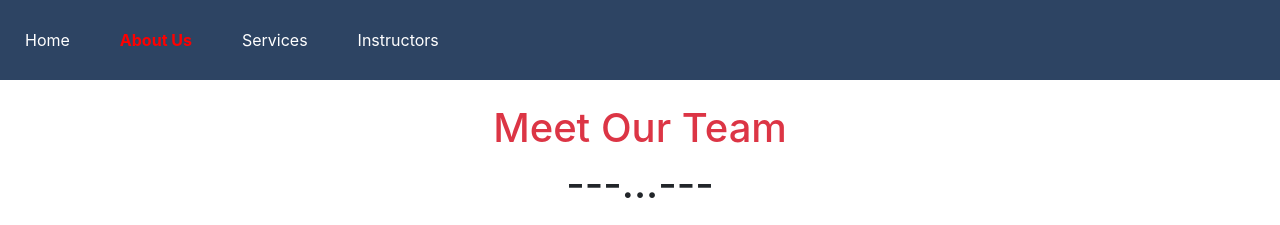
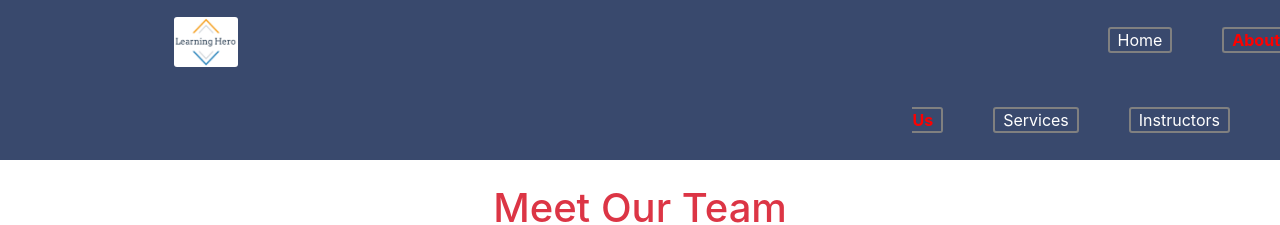
Before and after one commit to mohammadatiqurrahman/online-education, a React (Create React App) app: page /about_us in a window 1280 px wide. Shown: the top 225 px of the page. Built offline with nearby package versions, Linux system fonts and the light colour scheme.

Commit message:
update components

```diff
--- a/src/components/Navbar/NavBar.css
+++ b/src/components/Navbar/NavBar.css
@@ -1,11 +1,29 @@
 .nav-style{
-    background-color: rgb(45, 68, 99);
+    /* background-color: rgb(45, 68, 99); */
+    background-color: rgb(57, 73, 109);
     line-height: 80px;
-    text-align: left;
+    text-align: right;
 }
 .style-nav{
     text-decoration: none;
-    margin: 25px;
+    margin-right: 50px;
     color: white;
+    padding: 1px 8px;
+    border: 2px solid gray;
+    border-radius: 3px;
+    transition: .6s;
 
 }
+.style-nav:hover{
+    background-color: rgb(167, 164, 164);
+    border-radius: 3px;
+    border: 2px solid white;
+    color: black;
+    font-weight:600;
+}
+.logo{
+    width: 5%;
+    height: 50px;
+    border-radius: 3px;
+    margin-right: 870px;
+}
--- a/src/components/Navbar/NavBar.js
+++ b/src/components/Navbar/NavBar.js
@@ -1,5 +1,6 @@
 import React from 'react';
 import { NavLink } from 'react-router-dom';
+import logo from '../../images/logo1.png'
 import './NavBar.css'
 
 const NavBar = () => {
@@ -11,10 +12,12 @@ const NavBar = () => {
         <div>
                     <div className="nav-style">
             <nav>
+            <img className="logo" src={logo} alt="" />
                 <NavLink className="style-nav" activeStyle={activeStyle} to="/home">Home</NavLink>
                 <NavLink className="style-nav" activeStyle={activeStyle} to="/about_us">About Us</NavLink>
                 <NavLink className="style-nav" activeStyle={activeStyle} to="/services">Services</NavLink>
                 <NavLink className="style-nav" activeStyle={activeStyle} to="/instructors">Instructors</NavLink>
+
             </nav>
         </div>
         </div>
--- a/src/components/ShowCourses/ShowCourses.js
+++ b/src/components/ShowCourses/ShowCourses.js
@@ -8,7 +8,7 @@ const ShowCourses = (props) => {
         <div>
         <div className="col">
             <div className="card h-100 text-start">
-            <img src={img} className="card-img-top w-100 img-height" alt="..."/>
+            <img src={img} className="card-img-top w-100 img-height " alt="..."/>
             <div className="card-body">
                 <h5 className="card-title">{category}</h5>
                 <p className="card-text">{description.slice(0,150)}</p>
--- a/src/components/ShowServices/ShowServices.js
+++ b/src/components/ShowServices/ShowServices.js
@@ -7,7 +7,7 @@ const ShowServices = (props) => {
         <div class="col mt-4">
         <div class="card h-100 text-start">
             <img src={img} class="card-img-top img-height" alt="..."/>
-            <div class="card-body text-success">
+            <div class="card-body">
                 <h5 class="card-title">{category}</h5>
                 <p class="card-text">{description.slice(0,150)}</p>
                 <h6 class="card-text">$ {price}</h6>
```
Also changed, not shown: public/services.JSON (+1 -1 lines), src/images/logo.jpg (added), src/images/logo1.png (added).
